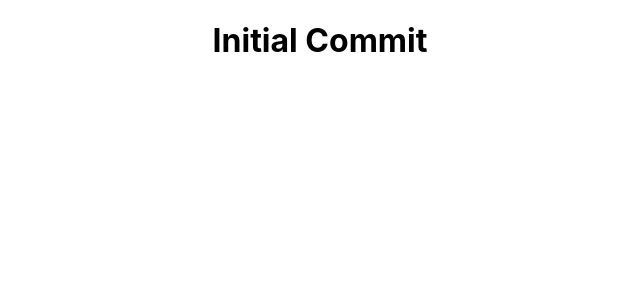
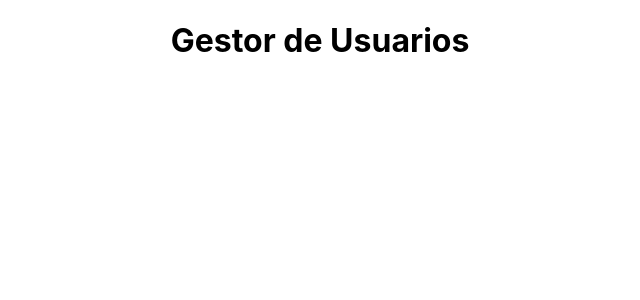
Before and after one commit to juan-carlos-aguilar/guia-definitiva, a React (Vite) app: page / in a window 1280 px wide. Shown: the top 300 px of the page, without its empty margins (320-960 px from the left). Built offline with nearby package versions, Linux system fonts and the light colour scheme.

Commit message:
Initial commit and project setup

```diff
--- a/src/App.tsx
+++ b/src/App.tsx
@@ -5,7 +5,7 @@ class App extends Component {
   render() {
     return (
       <div className="App">
-        <h1>Initial Commit</h1>
+        <h1>Gestor de Usuarios</h1>
       </div>
     )
   }
```
